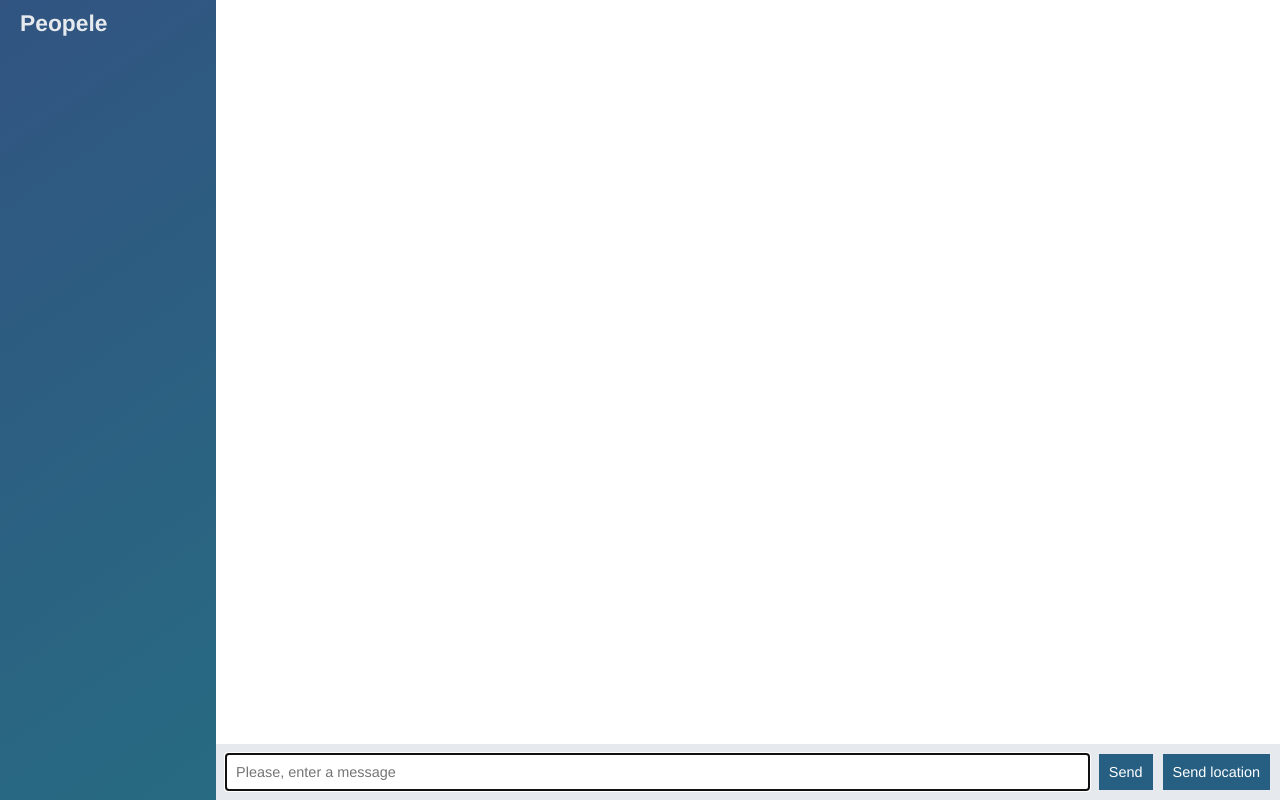
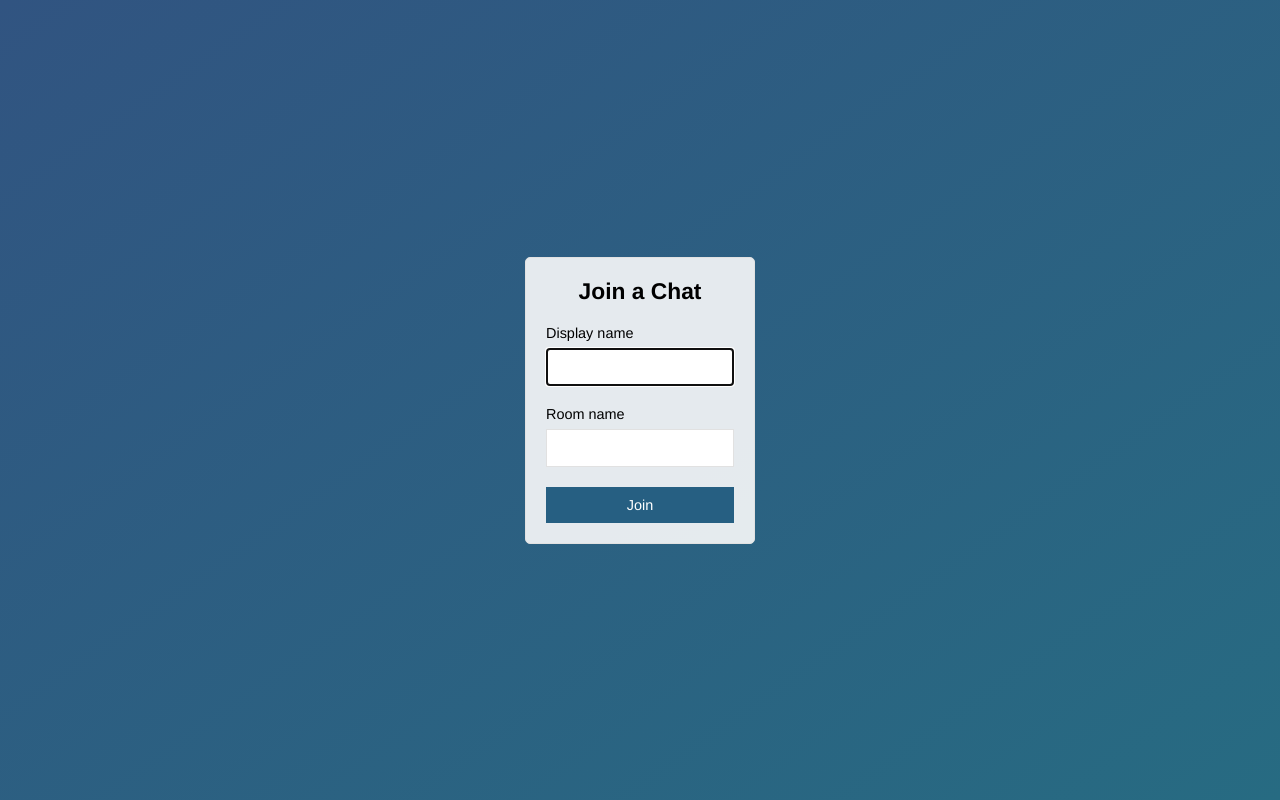
Before and after one commit to ReflectorMeNow/node-course-2-chat-app, a website: page public/index.html in a window 1280 px wide. Drawn offline with nearby package versions, Linux system fonts and the light colour scheme; no server answers.

Commit message:
Add join page that submits ti chat.html

```diff
--- a/public/index.html
+++ b/public/index.html
@@ -3,52 +3,30 @@
 
 <head>
 	<meta charset="utf-8" />
+	<title>Join | ChatApp</title>
+	<meta name="viewport" content="width=device-width, initial-scale=1, user-scalable=no" />
 	<link rel="stylesheet" href="/css/style.css" />
 </head>
 
-<body class="chat">
-	<div class="chat__sidebar">
-		<h3>Peopele</h3>
-		<div id="users"></div>
+<body class="centered-form">
+	<div class="centered-form__form">
+		<form action="/chat.html">
+			<div class="form-field">
+				<h3>Join a Chat</h3>
+			</div>
+			<div class="form-field">
+				<label>Display name</label>
+				<input type="text" name="name" autofocus />
+			</div>
+			<div class="form-field">
+				<label>Room name</label>
+				<input type="text" name="room" />
+			</div>
+			<div class="form-field">
+				<button>Join</button>
+			</div>
+		</form>
 	</div>
-	<div class="chat__main">
-		<ol id="messages" class="chat__messages"></ol>
-		<div class="chat__footer">
-			<form id="message-form">
-				<input name="message" type="text" placeholder="Please, enter a message" autofocus autocomplete="off" />
-				<button>Send</button>
-			</form>
-			<button id="send-location">Send location</button>
-		</div>
-	</div>
-
-	<script id="message-template" type="text/template">
-		<li class="message">
-			<div class="message__title">
-				<h4>{{from}}</h4>
-				<span>[{{createdAt}}]</span>
-			</div>
-			<div class="message__body">
-				<p>{{text}}</p>
-			</div>
-		</li>
-	</script>
-	<script id="location-template" type="text/template">
-		<li class="message">
-			<div class="message__title">
-				<h4>{{from}}</h4>
-				<span>[{{createdAt}}]</span>
-			</div>
-			<div class="message__body">
-				<a target="_blank" href="{{url}}">My current location</a>
-			</div>
-		</li>
-	</script>
-	<script src="/socket.io/socket.io.js"></script>
-	<script src="/js/libs/jquery-3.3.1.min.js"></script>
-	<script src="/js/libs/moment.js"></script>
-	<script src="/js/libs/mustache.js"></script>
-	<script src="/js/index.js"></script>
 </body>
 
 </html>
```
Also changed, not shown: public/chat.html (added, +56 -0 lines), public/js/chat.js (renamed from public/js/index.js).
